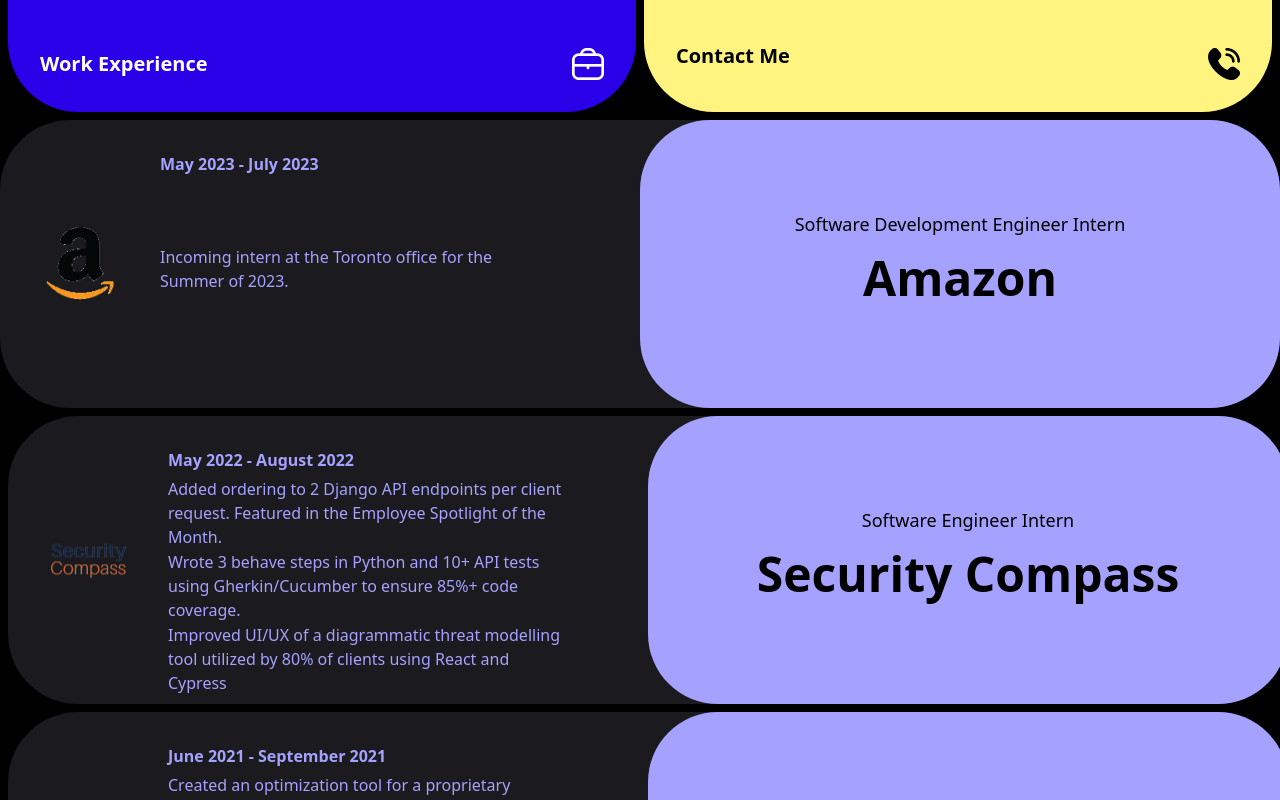
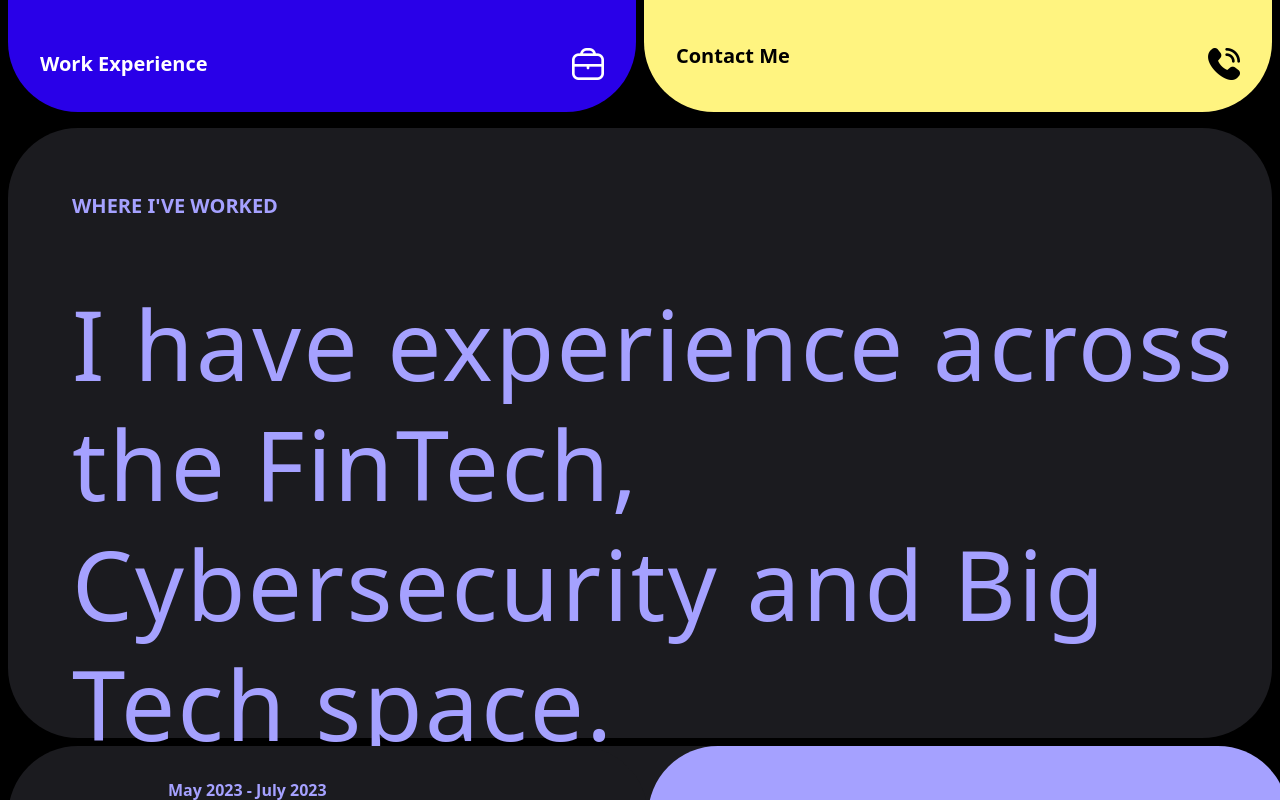
Before and after one commit to Alamgir-K/Personal-Website, a React (Create React App) app: page / in a window 1280 px wide. Shown: the part 680-1480 px from the top of the page. Built offline with nearby package versions, Linux system fonts and the light colour scheme.

Commit message:
added work experience overview block

```diff
--- a/src/components/About/About.js
+++ b/src/components/About/About.js
@@ -3,7 +3,7 @@
 
 export default function About() {
 
-    const images = ['album1.jpg', 'album2.jpg', 'album3.jpg', 'album4.jpg', 'album5.jpg', 'album6.jpg']
+    const images = ['album1.jpg', 'album2.jpg', 'album7.jpg', 'album9.jpg', 'album5.jpg', 'album6.jpg']
     const slideShow = images.map((image, index) => {
         const imageSrc = 'images/' + image
         return <div className='col-span-1 row-span-1'>
--- a/src/components/Experience/Experience.js
+++ b/src/components/Experience/Experience.js
@@ -5,8 +5,19 @@
 
 export default function Experience() {
   return (
+    <div className='h-fit'>
+      <div className='h-[400px] sm:h-[500px] lg:h-[610px] experience-description-block rounded-[70px] m-2'>
+        <div className='pl-12 pt-12 sm:pl-16 sm:pt-16'>
+          <p className={`text-xl lg:text-xl font-semibold`}>WHERE I'VE WORKED</p>
+        </div>
+
+        <div className='pl-12 pt-12 sm:pl-16 sm:pt-16'>
+          <p className={`tracking-wide lg:leading-none xl:leading-tight text-4xl sm:text-6xl md:text-7xl lg:text-8xl`}>I have experience across the FinTech, Cybersecurity and Big Tech space.</p>
+        </div>
+      </div>
+
       <div>
-        <div className='h-52 md:h-72 lg:h-96 xl:h-72 w-full'>
+          <div className='h-52 md:h-72 lg:h-96 xl:h-72 w-full mx-2'>
               <ExperienceItem item={ExperienceData[0]}></ExperienceItem>
           </div>
           <div className='h-52 md:h-72 lg:h-96 xl:h-72 w-full m-2'>
@@ -16,5 +27,6 @@
               <ExperienceItem item={ExperienceData[2]}></ExperienceItem>
           </div>
       </div>
+    </div>
   )
 }
```
Lines whose indentation alone changed are shown as unchanged.
